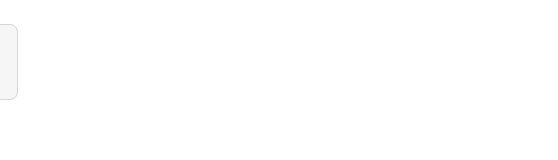
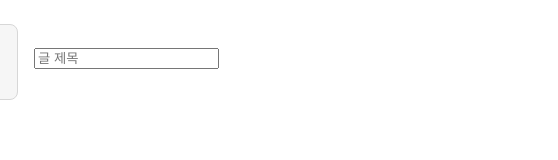
Before and after one commit to Kwongiseok/deal-7, a website built with webpack: page client/src/pages/productDetailPage.html in a window 1280 px wide. Shown: the full height of the page, 82-640 px from the left. Built offline with nearby package versions, Linux system fonts and the light colour scheme.

Commit message:
feat : 제목, 가격 입력 컴포넌트

```diff
--- a/client/src/views/components/CreateProductSlide/CreateProductSlide.js
+++ b/client/src/views/components/CreateProductSlide/CreateProductSlide.js
@@ -1,4 +1,5 @@
 import ImageContainer from './ImageContainer/ImageContainer.js';
+import TitleInput from './TitleInput/TitleInput.js';
 
 export default function CreateProductSlide({ $target, onSubmitHandler, town }) {
   this.state = {
@@ -35,10 +36,19 @@ export default function CreateProductSlide({ $target, onSubmitHandler, town }) {
     },
   });
 
+  const titleInput = new TitleInput({
+    $target: this.$createProductSlide,
+    onInputHandler: (e) => {
+      const value = e.target.value;
+      this.setState({ ...this.state, title: value });
+    },
+    initialState: { title: this.state.title },
+  });
+
   this.setState = (nextState) => {
     this.state = nextState;
     imageContainer.setState({ counts: this.state.imageUrls.length, imageUrls: this.state.imageUrls });
-
+    titleInput.setState({ title: this.state.title });
     this.render();
   };
 
--- /dev/null
+++ b/client/src/views/components/CreateProductSlide/PriceInput/PriceInput.js
@@ -0,0 +1 @@
+export default function PriceInput({ $target }) {}
--- /dev/null
+++ b/client/src/views/components/CreateProductSlide/TitleInput/TitleInput.js
@@ -0,0 +1,23 @@
+export default function TitleInput({ $target, onInputHandler, initialState }) {
+  this.state = initialState;
+
+  this.$titleInput = document.createElement('input');
+  this.$titleInput.required = true;
+  this.$titleInput.placeholder = '글 제목';
+  this.onInputHandler = onInputHandler;
+
+  $target.appendChild(this.$titleInput);
+
+  this.$titleInput.addEventListener('input', this.onInputHandler);
+
+  this.setState = (nextState) => {
+    this.state = nextState;
+    this.render();
+  };
+
+  this.render = () => {
+    this.$titleInput.value = this.state.title;
+  };
+
+  this.render();
+}
```
Also changed, not shown: client/src/pages/chatDetailPage.html (line endings or trailing spaces).
